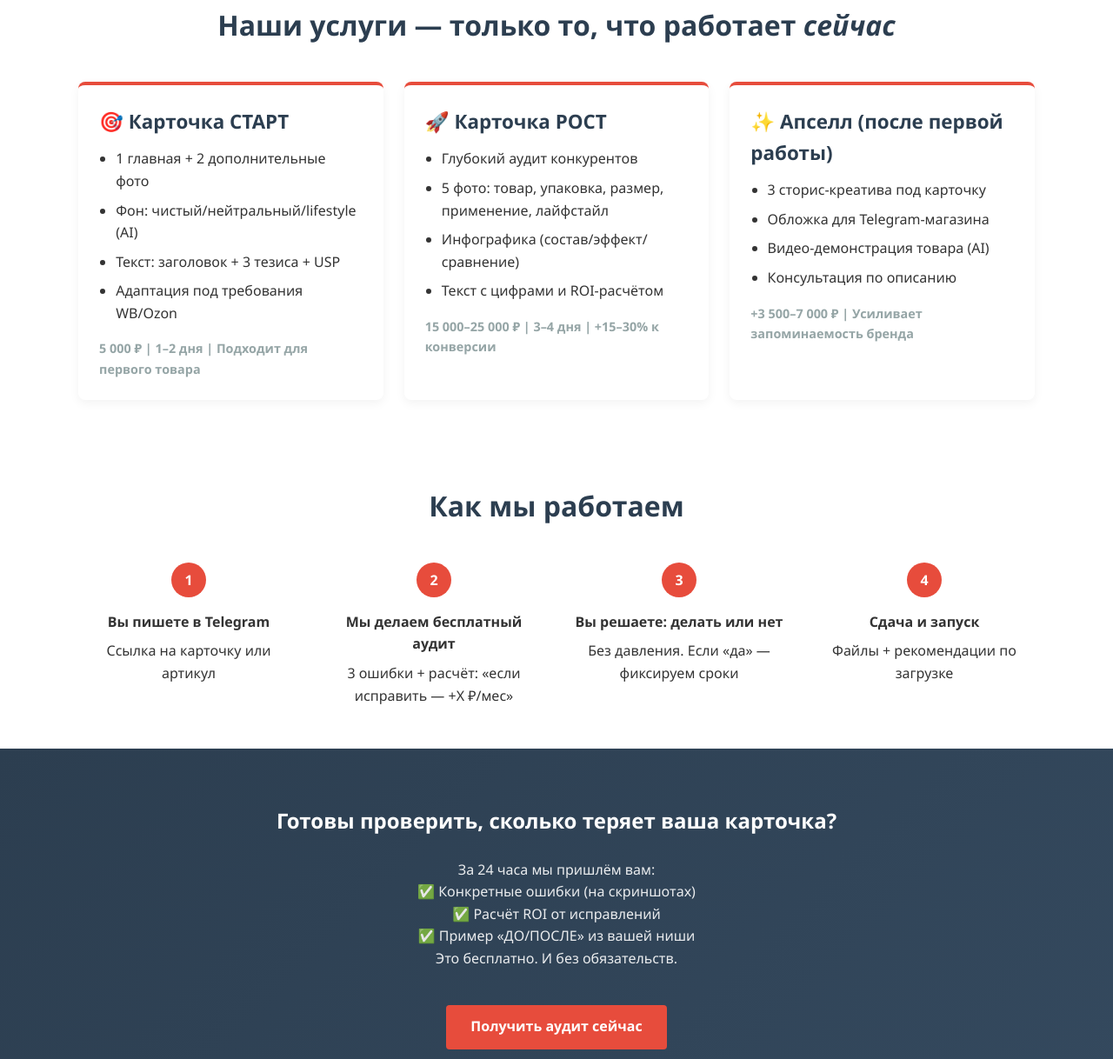
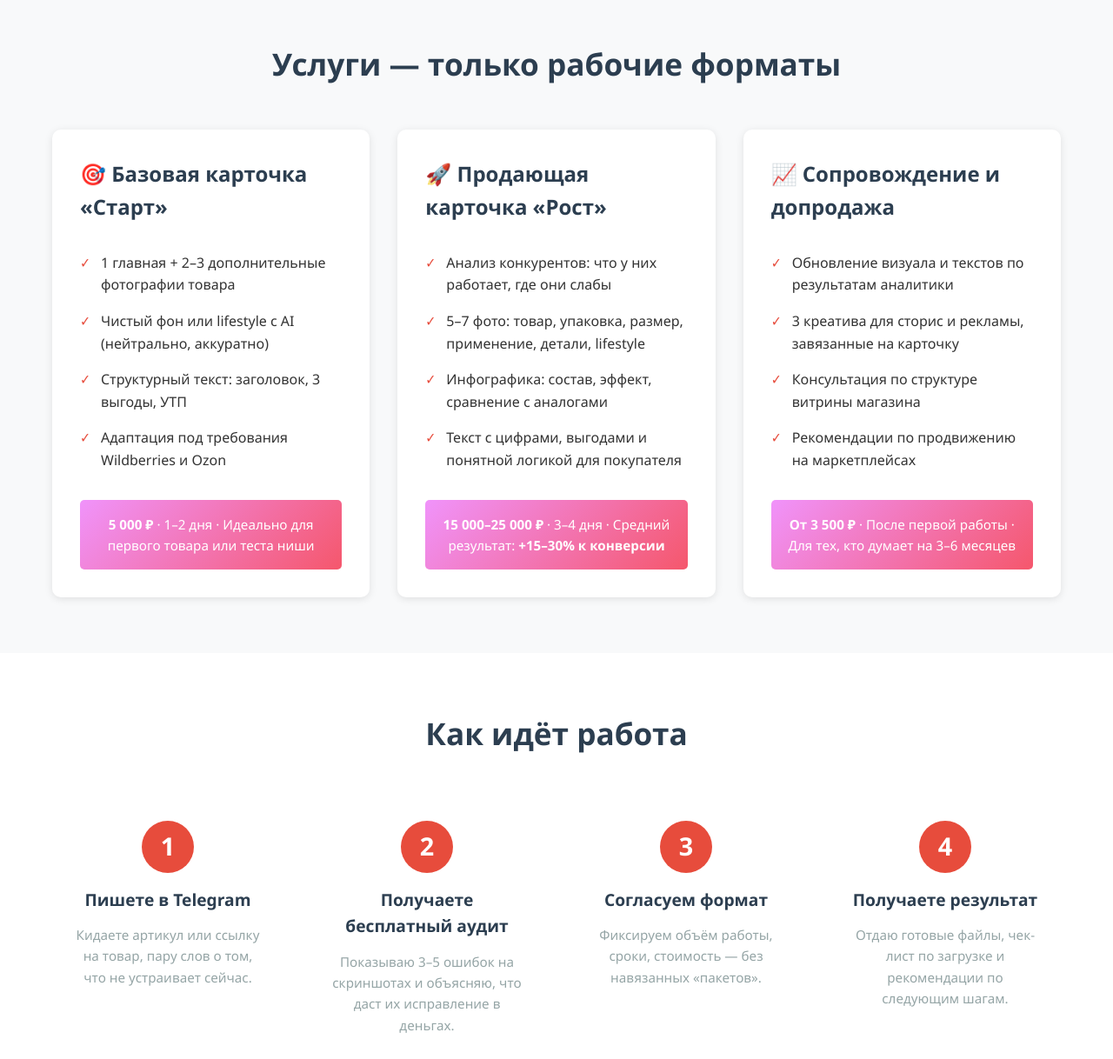
Before and after one commit to Elenam7020/karto4ki, a plain HTML site: page index.html in a window 1280 px wide. Shown: the part 406-1624 px from the top of the page at 87% size. Drawn offline with Linux system fonts and the light colour scheme.

Commit message:
Обновление: профессиональный дизайн и контент для маркетплейсов

```diff
--- a/index.html
+++ b/index.html
@@ -3,25 +3,23 @@
 <head>
     <meta charset="UTF-8">
     <meta name="viewport" content="width=device-width, initial-scale=1.0">
-  <title>Карточки для WB и Ozon — +15% конверсии за 3 дня | Elena M.</title>
+    <title>Карточки товаров для Wildberries и Ozon | Elena M.</title>
 
     <!-- Оптимизированные мета-теги -->
-  <meta name="description" content="Делаем продающие карточки для Wildberries и Ozon: анализ + фото + текст. Бесплатный аудит за 5 минут. Работаем как старый советский каталог — честно, с деталями, без шума.">
-  <meta name="keywords" content="карточка для Wildberries, дизайн карточки Ozon, аудит карточки бесплатно, повысить конверсию WB, карточка товара, SMM для селлера">
+    <meta name="description" content="Специалист по созданию продающих карточек для Wildberries и Ozon. Анализ, дизайн, текст. Бесплатный аудит за 5 минут. Рост конверсии до +30%. Работаю с селлерами Москвы и всей России.">
+    <meta name="keywords" content="карточки Wildberries, карточки Ozon, дизайн карточек маркетплейс, продвижение WB, аудит карточки, инфографика товара, специалист маркетплейсы">
     <meta name="author" content="Elena M.">
-      <meta name="google-site-verification" content="ySFf4BvUu4LWYYSuvOMT978Dx1AQa3_mT4opIg2NGas" />
-      <meta name="yandex-verification" content="a0e8aea3a7ccfcc9" />
-
 
     <!-- Open Graph / Telegram -->
-  <meta property="og:title" content="Карточки для WB/Ozon — +15% продаж за счёт деталей">
-  <meta property="og:description" content="Бесплатный аудит карточки → 3 рекомендации с расчётом ROI. Для селлеров, уставших от «красиво, но не продаёт»">
+    <meta property="og:title" content="Карточки для WB/Ozon — рост продаж за счёт визуала">
+    <meta property="og:description" content="Бесплатный аудит карточки + 3 рекомендации с расчётом прибыли. Для селлеров, уставших от «красиво, но не продаёт».">
     <meta property="og:image" content="https://elenam7020.github.io/photo-ai-site/preview.jpg">
-  <meta property="og:url" content="https://elenam7020.github.io/photo-ai-site/">
+    <meta property="og:url" content="https://elenam7020.github.io/karto4ki/">
     <meta name="twitter:card" content="summary_large_image">
 
 <style>
 /* Стили встроены для простоты — можно вынести в CSS позже */
+
 :root {
   --color-main: #2c3e50;
   --color-accent: #e74c3c;
@@ -29,148 +27,216 @@
   --color-gray: #95a5a6;
   --font-main: 'Segoe UI', Tahoma, Geneva, Verdana, sans-serif;
 }
+
 * { margin: 0; padding: 0; box-sizing: border-box; }
+
 body {
   font-family: var(--font-main);
   line-height: 1.6;
   color: #333;
-      background-color: #fff;
 }
-    .container { width: 90%; max-width: 1100px; margin: 0 auto; }
+
+.container {
+  max-width: 1200px;
+  margin: 0 auto;
+  padding: 0 20px;
+}
+
+/* Header */
 header {
-      background: linear-gradient(135deg, #f8f9fa 0%, #e9ecef 100%);
-      padding: 2rem 0;
+  background: linear-gradient(135deg, #2c3e50 0%, #34495e 100%);
+  color: white;
   text-align: center;
-      border-bottom: 1px solid #eee;
+  padding: 4rem 0;
 }
-    h1 {
-      font-size: 2.4rem;
-      color: var(--color-main);
+
+header h1 {
+  font-size: 2.5rem;
   margin-bottom: 1rem;
-      font-weight: 700;
 }
-    .subtitle {
+
+header .subtitle {
   font-size: 1.2rem;
-      color: var(--color-gray);
-      max-width: 700px;
-      margin: 0 auto 1.5rem;
+  color: var(--color-light);
+  margin-bottom: 2rem;
+  line-height: 1.8;
 }
-    .highlight {
-      color: var(--color-accent);
-      font-weight: 600;
-    }
+
 .btn {
   display: inline-block;
+  padding: 1rem 2.5rem;
+  margin: 0.5rem;
   background: var(--color-accent);
   color: white;
-      padding: 0.8rem 1.8rem;
   text-decoration: none;
-      border-radius: 4px;
+  border-radius: 5px;
   font-weight: 600;
   transition: all 0.3s;
-      margin: 0.5rem;
 }
+
 .btn:hover {
   background: #c0392b;
   transform: translateY(-2px);
+  box-shadow: 0 4px 15px rgba(231,76,60,0.4);
 }
+
 .btn-outline {
   background: transparent;
-      border: 2px solid var(--color-accent);
-      color: var(--color-accent);
-    }
-    .btn-outline:hover {
-      background: #fdf2f2;
+  border: 2px solid white;
 }
 
-    section {
-      padding: 3rem 0;
+.btn-outline:hover {
+  background: white;
+  color: var(--color-main);
 }
+
+/* Services Section */
+#services {
+  padding: 4rem 0;
+  background: #f8f9fa;
+}
+
 .section-title {
   text-align: center;
-      font-size: 2rem;
+  font-size: 2.2rem;
+  margin-bottom: 3rem;
   color: var(--color-main);
-      margin-bottom: 2.5rem;
 }
+
 .features {
   display: grid;
   grid-template-columns: repeat(auto-fit, minmax(300px, 1fr));
-      gap: 1.5rem;
+  gap: 2rem;
+  margin-top: 2rem;
 }
+
 .feature-card {
   background: white;
-      border-radius: 8px;
+  padding: 2rem;
+  border-radius: 10px;
+  box-shadow: 0 2px 10px rgba(0,0,0,0.1);
+  transition: transform 0.3s;
+}
+
+.feature-card:hover {
+  transform: translateY(-5px);
+  box-shadow: 0 5px 20px rgba(0,0,0,0.15);
+}
+
+.feature-card h3 {
+  font-size: 1.5rem;
+  margin-bottom: 1rem;
+  color: var(--color-main);
+}
+
+.feature-card ul {
+  list-style: none;
+  margin: 1.5rem 0;
+}
+
+.feature-card li {
+  padding: 0.5rem 0;
+  padding-left: 1.5rem;
+  position: relative;
+}
+
+.feature-card li:before {
+  content: "✓";
+  position: absolute;
+  left: 0;
+  color: var(--color-accent);
+  font-weight: bold;
+}
+
+.highlight {
+  background: linear-gradient(135deg, #f093fb 0%, #f5576c 100%);
+  color: white;
+  padding: 1rem;
+  border-radius: 5px;
+  text-align: center;
+  margin-top: 1.5rem;
+  font-size: 0.95rem;
+  line-height: 1.6;
+}
+
+/* Process Section */
+.process {
+  padding: 4rem 0;
+  background: white;
+}
+
+.steps {
+  display: grid;
+  grid-template-columns: repeat(auto-fit, minmax(250px, 1fr));
+  gap: 2rem;
+  margin-top: 3rem;
+}
+
+.step {
+  text-align: center;
   padding: 1.5rem;
-      box-shadow: 0 4px 12px rgba(0,0,0,0.05);
-      border-top: 4px solid var(--color-accent);
 }
-    .feature-card h3 {
-      font-size: 1.4rem;
+
+.step-number {
+  width: 60px;
+  height: 60px;
+  background: var(--color-accent);
+  color: white;
+  border-radius: 50%;
+  display: flex;
+  align-items: center;
+  justify-content: center;
+  font-size: 1.8rem;
+  font-weight: bold;
+  margin: 0 auto 1rem;
+}
+
+.step h4 {
+  font-size: 1.2rem;
   margin-bottom: 0.8rem;
   color: var(--color-main);
 }
-    .feature-card ul {
-      padding-left: 1.2rem;
-    }
-    .feature-card li {
-      margin-bottom: 0.5rem;
-    }
-    .feature-card .highlight {
-      display: block;
-      margin-top: 1rem;
-      font-size: 0.9rem;
+
+.step p {
   color: var(--color-gray);
+  font-size: 0.95rem;
 }
 
+/* Focus Section */
 .focus {
-      background-color: #f8f9fa;
+  background: var(--color-main);
+  color: white;
+  padding: 3rem 0;
   text-align: center;
-      padding: 2.5rem 0;
-    }
-    .focus p {
-      max-width: 700px;
-      margin: 0 auto;
-      font-size: 1.32rem; /* +20% от 1.1rem */
-      line-height: 1.7;
 }
 
-    .process {
-      background: white;
+.focus p {
+  font-size: 1.3rem;
+  line-height: 1.8;
+  max-width: 900px;
+  margin: 0 auto;
 }
-    .steps {
-      display: flex;
-      flex-wrap: wrap;
-      justify-content: center;
-      gap: 2rem;
-    }
-    .step {
-      flex: 1;
-      min-width: 200px;
-      max-width: 250px;
-      text-align: center;
-    }
-    .step-number {
-      display: inline-block;
-      width: 40px;
-      height: 40px;
-      background: var(--color-accent);
-      color: white;
-      border-radius: 50%;
-      line-height: 40px;
-      font-weight: bold;
-      margin-bottom: 1rem;
-    }
-    .step h4 { margin-bottom: 0.5rem; }
 
+/* Offer Section */
 .offer {
   background: linear-gradient(135deg, #2c3e50 0%, #34495e 100%);
   color: white;
   text-align: center;
   padding: 4rem 0;
 }
-    .offer h2 { margin-bottom: 1.5rem; }
-    .offer p { max-width: 700px; margin: 0 auto 2rem; opacity: 0.9; }
 
+.offer h2 {
+  font-size: 2rem;
+  margin-bottom: 1.5rem;
+}
+
+.offer p {
+  font-size: 1.1rem;
+  line-height: 1.8;
+  margin-bottom: 2rem;
+}
+
+/* Footer */
 footer {
   text-align: center;
   padding: 2rem 0;
@@ -178,122 +244,160 @@
   font-size: 0.9rem;
   border-top: 1px solid #eee;
 }
+
 footer a {
   color: var(--color-main);
   text-decoration: none;
 }
+
 footer a:hover {
   text-decoration: underline;
 }
+
+/* Responsive */
 @media (max-width: 768px) {
-      h1 { font-size: 1.8rem; }
+  header h1 { font-size: 1.8rem; }
   .section-title { font-size: 1.6rem; }
   .btn { display: block; margin: 0.7rem auto; width: 80%; }
-      .focus p { font-size: 1.2rem; } /* немного уменьшено на мобильных для читаемости */
+  .focus p { font-size: 1.2rem; }
 }
+
 </style>
 </head>
 <body>
 
   <header>
     <div class="container">
-      <h1>Карточки для WB и Ozon<br><span class="highlight">+15% конверсии за 3 дня</span></h1>
-      <p class="subtitle">Бесплатный аудит карточки → 3 рекомендации с расчётом прибыли.<br>Для селлеров, уставших от «красиво, но не продаёт».</p>
-      <a href="https://t.me/ElenaMorozowwa" class="btn">Получить аудит бесплатно</a>
+      <h1>Карточки товаров для Wildberries и Ozon</h1>
+      <p class="subtitle">
+        Превращаю обычные карточки в продающие инструменты: структура, визуал, текст.
+        Без «воды» — только то, что работает в 2025 году и приносит деньги селлерам.
+      </p>
+      <a href="https://t.me/ElenaMorozowwa" class="btn">Получить бесплатный аудит</a>
       <a href="#how" class="btn btn-outline">Как это работает</a>
     </div>
   </header>
 
-
   <section id="services">
     <div class="container">
-      <h2 class="section-title">Наши услуги — только то, что работает <em>сейчас</em></h2>
+      <h2 class="section-title">Услуги — только рабочие форматы</h2>
       <div class="features">
+
         <div class="feature-card">
-          <h3>🎯 Карточка СТАРТ</h3>
+          <h3>🎯 Базовая карточка «Старт»</h3>
           <ul>
-            <li>1 главная + 2 дополнительные фото</li>
-            <li>Фон: чистый/нейтральный/lifestyle (AI)</li>
-            <li>Текст: заголовок + 3 тезиса + USP</li>
-            <li>Адаптация под требования WB/Ozon</li>
+            <li>1 главная + 2–3 дополнительные фотографии товара</li>
+            <li>Чистый фон или lifestyle с AI (нейтрально, аккуратно)</li>
+            <li>Структурный текст: заголовок, 3 выгоды, УТП</li>
+            <li>Адаптация под требования Wildberries и Ozon</li>
           </ul>
-          <div class="highlight">5 000 ₽ | 1–2 дня | Подходит для первого товара</div>
+          <div class="highlight">
+            <strong>5 000 ₽</strong> · 1–2 дня · Идеально для первого товара или теста ниши
+          </div>
         </div>
 
         <div class="feature-card">
-          <h3>🚀 Карточка РОСТ</h3>
+          <h3>🚀 Продающая карточка «Рост»</h3>
           <ul>
-            <li>Глубокий аудит конкурентов</li>
-            <li>5 фото: товар, упаковка, размер, применение, лайфстайл</li>
-            <li>Инфографика (состав/эффект/сравнение)</li>
-            <li>Текст с цифрами и ROI-расчётом</li>
+            <li>Анализ конкурентов: что у них работает, где они слабы</li>
+            <li>5–7 фото: товар, упаковка, размер, применение, детали, lifestyle</li>
+            <li>Инфографика: состав, эффект, сравнение с аналогами</li>
+            <li>Текст с цифрами, выгодами и понятной логикой для покупателя</li>
           </ul>
-          <div class="highlight">15 000–25 000 ₽ | 3–4 дня | +15–30% к конверсии</div>
+          <div class="highlight">
+            <strong>15 000–25 000 ₽</strong> · 3–4 дня · Средний результат: <strong>+15–30% к конверсии</strong>
+          </div>
         </div>
 
         <div class="feature-card">
-          <h3>✨ Апселл (после первой работы)</h3>
+          <h3>📈 Сопровождение и допродажа</h3>
           <ul>
-            <li>3 сторис-креатива под карточку</li>
-            <li>Обложка для Telegram-магазина</li>
-            <li>Видео-демонстрация товара (AI)</li>
-            <li>Консультация по описанию</li>
+            <li>Обновление визуала и текстов по результатам аналитики</li>
+            <li>3 креатива для сторис и рекламы, завязанные на карточку</li>
+            <li>Консультация по структуре витрины магазина</li>
+            <li>Рекомендации по продвижению на маркетплейсах</li>
           </ul>
-          <div class="highlight">+3 500–7 000 ₽ | Усиливает запоминаемость бренда</div>
+          <div class="highlight">
+            <strong>От 3 500 ₽</strong> · После первой работы · Для тех, кто думает на 3–6 месяцев
           </div>
+        </div>
+
       </div>
     </div>
   </section>
 
   <section id="how" class="process">
     <div class="container">
-      <h2 class="section-title">Как мы работаем</h2>
+      <h2 class="section-title">Как идёт работа</h2>
       <div class="steps">
+
         <div class="step">
           <div class="step-number">1</div>
-          <h4>Вы пишете в Telegram</h4>
-          <p>Ссылка на карточку или артикул</p>
+          <h4>Пишете в Telegram</h4>
+          <p>Кидаете артикул или ссылку на товар, пару слов о том, что не устраивает сейчас.</p>
         </div>
+
         <div class="step">
           <div class="step-number">2</div>
-          <h4>Мы делаем бесплатный аудит</h4>
-          <p>3 ошибки + расчёт: «если исправить — +X ₽/мес»</p>
+          <h4>Получаете бесплатный аудит</h4>
+          <p>Показываю 3–5 ошибок на скриншотах и объясняю, что даст их исправление в деньгах.</p>
         </div>
+
         <div class="step">
           <div class="step-number">3</div>
-          <h4>Вы решаете: делать или нет</h4>
-          <p>Без давления. Если «да» — фиксируем сроки</p>
+          <h4>Согласуем формат</h4>
+          <p>Фиксируем объём работы, сроки, стоимость — без навязанных «пакетов».</p>
         </div>
+
         <div class="step">
           <div class="step-number">4</div>
-          <h4>Сдача и запуск</h4>
-          <p>Файлы + рекомендации по загрузке</p>
+          <h4>Получаете результат</h4>
+          <p>Отдаю готовые файлы, чек-лист по загрузке и рекомендации по следующим шагам.</p>
+        </div>
+
       </div>
     </div>
+  </section>
+
+  <section class="focus">
+    <div class="container">
+      <p>
+        <strong>Цель — чтобы вы воспринимали карточки не как «красивые картинки»,
+        а как инструмент продаж.</strong> За счёт структуры, логики и визуала
+        ваши товары выглядят дороже, понятнее и надёжнее конкурентов.
+      </p>
     </div>
   </section>
 
   <section class="offer">
     <div class="container">
-      <h2>Готовы проверить, сколько теряет ваша карточка?</h2>
+      <h2>Проверим, сколько недозарабатывает ваша карточка прямо сейчас</h2>
       <p>
-        За 24 часа мы пришлём вам:<br>
-        ✅ Конкретные ошибки (на скриншотах)<br>
-        ✅ Расчёт ROI от исправлений<br>
-        ✅ Пример «ДО/ПОСЛЕ» из вашей ниши<br>
-        Это бесплатно. И без обязательств.
+        В течение 24 часов после обращения вы получаете:
       </p>
-      <a href="https://t.me/ElenaMorozowwa" class="btn">Получить аудит сейчас</a>
+      <ul style="text-align: left; max-width: 600px; margin: 20px auto; line-height: 1.8;">
+        <li>✔ Разбор текущей карточки с конкретными примерами на скриншотах</li>
+        <li>✔ Правки по визуалу и тексту без «креатива ради креатива»</li>
+        <li>✔ Понимание, что делать дальше: доработать или собрать новую</li>
+      </ul>
+      <p style="margin-top: 30px;">
+        <strong>Это бесплатный вход:</strong> вы оцениваете мою экспертизу, а я — ваш продукт.
+      </p>
+      <a href="https://t.me/ElenaMorozowwa" class="btn">Написать в Telegram</a>
     </div>
   </section>
 
   <footer>
     <div class="container">
-      <p>© 2025 Elena M. | Карточки для Wildberries и Ozon<br>
-      Написать в Telegram: <a href="https://t.me/ElenaMorozowwa">@ElenaMorozowwa</a><br>
-      VK: <a href="https://vk.com/prosimm">https://vk.com/prosimm</a><br>
-      Email: <a href="mailto:photoai.pro@mail.ru">photoai.pro@mail.ru</a><br>
-      Ответ в течение 24 часов | Сайт обновлён: 23.12.2025</p>
+      <p>
+        <strong>© 2025 Elena M.</strong> · Карточки и продвижение на Wildberries и Ozon
+        <br><br>
+        <strong>Telegram:</strong> <a href="https://t.me/ElenaMorozowwa" style="color: #fff; text-decoration: underline;">@ElenaMorozowwa</a><br>
+        <strong>VK:</strong> <a href="https://vk.com/prosimm" style="color: #fff; text-decoration: underline;">vk.com/prosimm</a><br>
+        <strong>Email:</strong> <a href="mailto:photoai.pro@mail.ru" style="color: #fff; text-decoration: underline;">photoai.pro@mail.ru</a>
+        <br><br>
+        Ответ в течение 24 часов · Москва
+      </p>
     </div>
   </footer>
 
```
Lines whose indentation alone changed are shown as unchanged.
